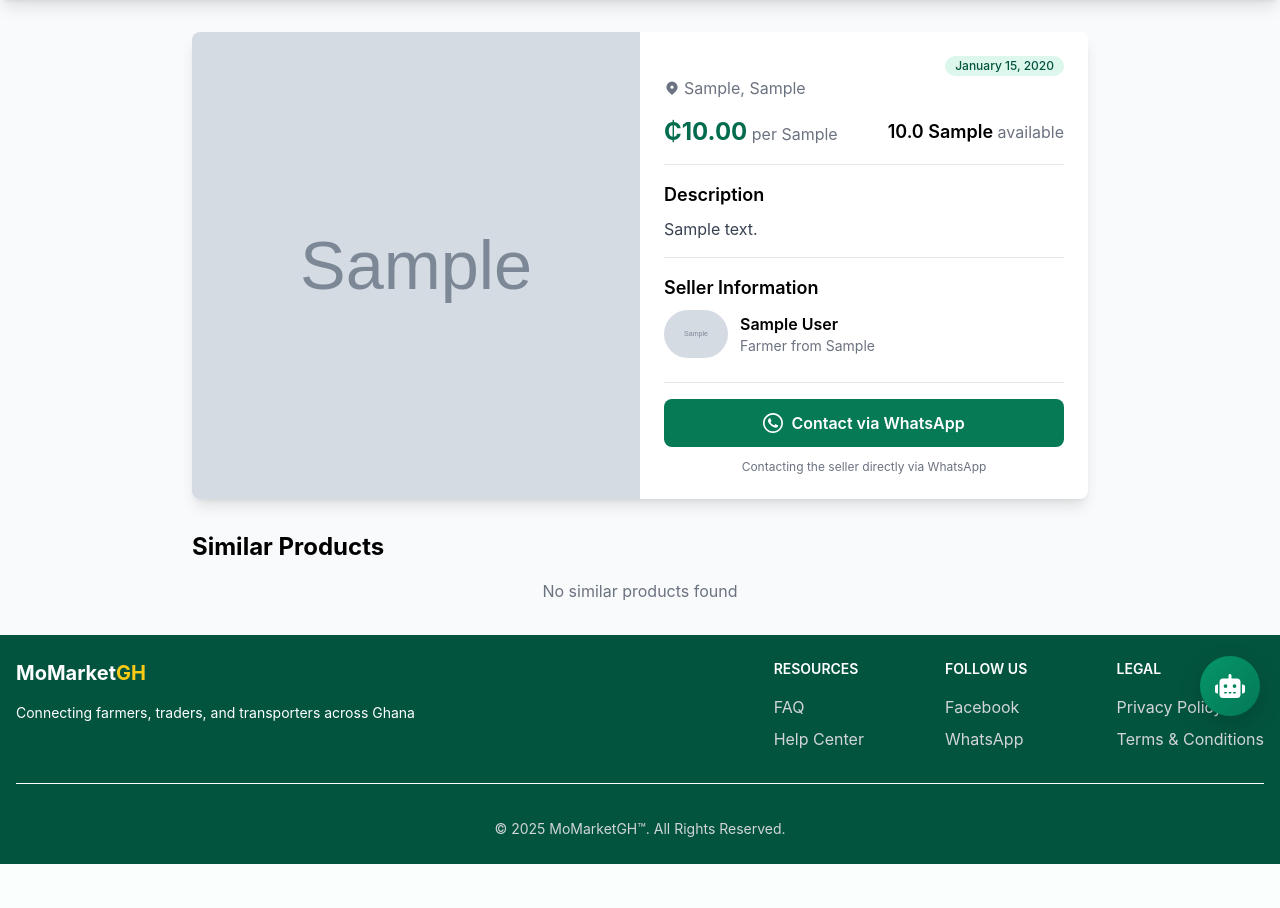
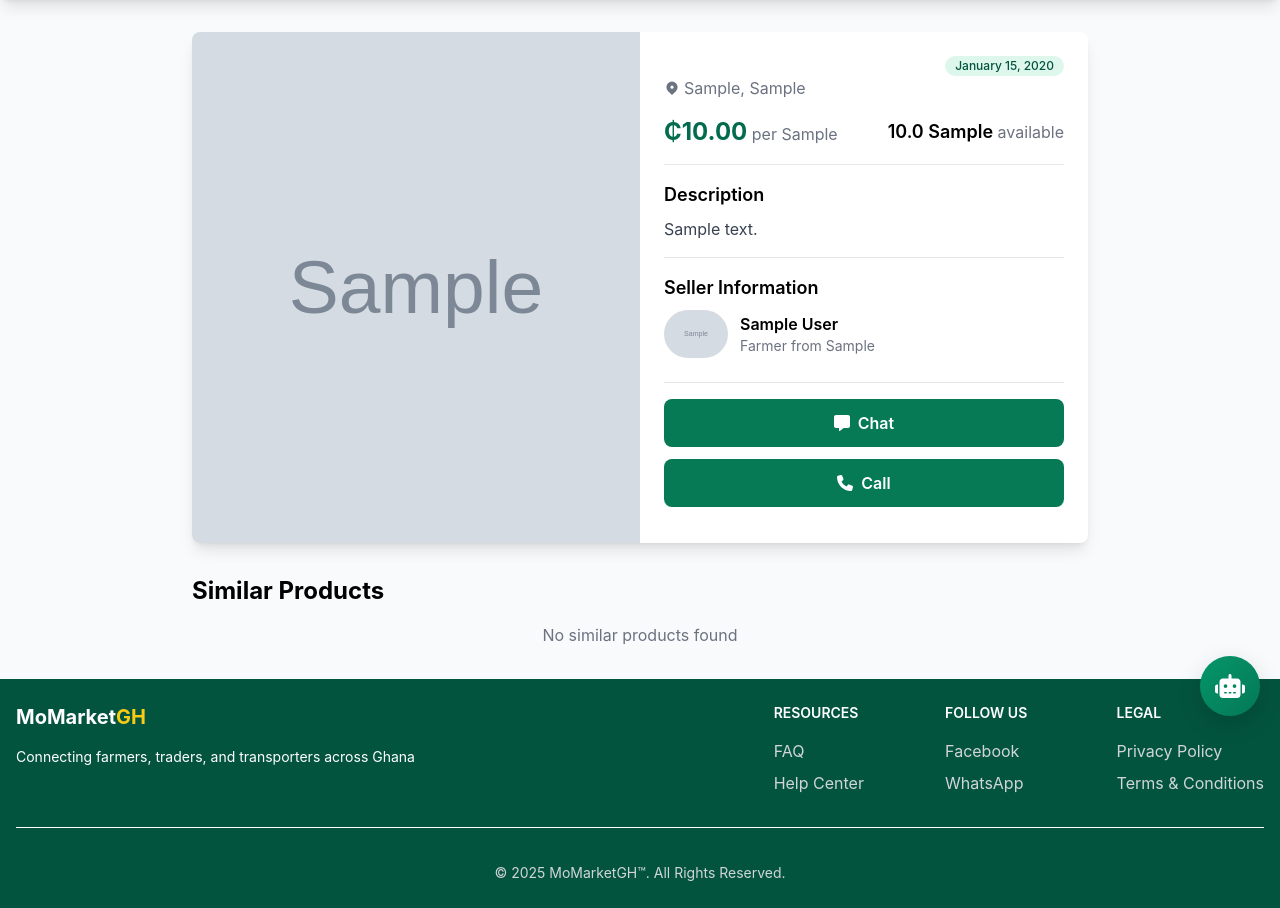
Before and after one commit to zeroruntime/momarketgh, a Django app: a page that uses templates/products/product_detail.html in a window 1280 px wide. Shown: the part 64-972 px from the top of the page. Before the commit the page ends 928 px from the top, so only its background shows below. Run offline with Django 5.2, Linux system fonts and the light colour scheme; a user stored in the database is signed in; data comes from the database, SQL or seed files in the repository; tables that the repository leaves empty hold one stand-in row (values such as "Sample post"); grey boxes marked "Sample" are stand-in pictures; style sheets or scripts are compiled from the project's sources; some libraries are stand-ins or nearby versions.

Commit message:
Fixed bugs

```diff
--- a/templates/products/crop_listings.html
+++ b/templates/products/crop_listings.html
@@ -18,7 +18,7 @@
 
       {% if user.is_authenticated and user.role == 'Farmer' %}
       <a href="{% url 'create_listing' %}"
-         class="inline-flex z-64 items-center px-4 py-2 bg-green-600 hover:bg-green-700 text-white rounded-lg transition">
+         class="inline-flex items-center px-4 py-2 bg-green-600 hover:bg-green-700 text-white rounded-lg transition">
         <i class="fas fa-plus mr-2"></i> Add Your Listing
       </a>
       {% endif %}
@@ -55,7 +55,7 @@
         <!-- Filter Button -->
         <div class="flex items-end">
           <button type="submit"
-                  class="w-full bg-green-600 hover:bg-green-700 z-64  text-white py-2 px-4 rounded-lg transition flex items-center justify-center">
+                  class="w-full bg-green-600 hover:bg-green-700  text-white py-2 px-4 rounded-lg transition flex items-center justify-center">
             <i class="fas fa-filter mr-2"></i> Apply Filters
           </button>
         </div>
--- a/templates/products/product_detail.html
+++ b/templates/products/product_detail.html
@@ -66,16 +66,16 @@
 
                 <div class="border-t border-gray-200 pt-4">
                     {% if user.is_authenticated %}
-                    <a href="https://wa.me/{{ product.user.phone_number|slugify }}" target="_blank" class="track-click block w-full bg-green-600 hover:bg-green-700 text-white text-center py-3 px-4 rounded-lg font-semibold mb-3" data-listing-id="{{ product.id }}">
+                    <a href="{% url 'start_chat' product.uid %}" class="track-click block w-full bg-green-600 hover:bg-green-700 text-white text-center py-3 px-4 rounded-lg font-semibold mb-3" data-listing-id="{{ product.id }}">
                         <div class="flex items-center justify-center">
-                            <svg class="w-5 h-5 mr-2" fill="currentColor" viewBox="0 0 24 24" xmlns="http://www.w3.org/2000/svg">
-                                <path d="M17.472 14.382c-.297-.149-1.758-.867-2.03-.967-.273-.099-.471-.148-.67.15-.197.297-.767.966-.94 1.164-.173.199-.347.223-.644.075-.297-.15-1.255-.463-2.39-1.475-.883-.788-1.48-1.761-1.653-2.059-.173-.297-.018-.458.13-.606.134-.133.298-.347.446-.52.149-.174.198-.298.298-.497.099-.198.05-.371-.025-.52-.075-.149-.669-1.612-.916-2.207-.242-.579-.487-.5-.669-.51-.173-.008-.371-.01-.57-.01-.198 0-.52.074-.792.372-.272.297-1.04 1.016-1.04 2.479 0 1.462 1.065 2.875 1.213 3.074.149.198 2.096 3.2 5.077 4.487.709.306 1.262.489 1.694.625.712.227 1.36.195 1.871.118.571-.085 1.758-.719 2.006-1.413.248-.694.248-1.289.173-1.413-.074-.124-.272-.198-.57-.347z"></path>
-                                <path d="M12 0C5.373 0 0 5.373 0 12s5.373 12 12 12 12-5.373 12-12S18.627 0 12 0zm0 22c-5.523 0-10-4.477-10-10S6.477 2 12 2s10 4.477 10 10-4.477 10-10 10z"></path>
-                            </svg>
-                            Contact via WhatsApp
+                            <i class="fas fa-message mr-2"></i> Chat
                         </div>
                     </a>
-                    <p class="text-xs text-gray-500 text-center">Contacting the seller directly via WhatsApp</p>
+                    <a href="tel:{{ user.phone_number }}" class="track-click block w-full bg-green-600 hover:bg-green-700 text-white text-center py-3 px-4 rounded-lg font-semibold mb-3" data-listing-id="{{ product.id }}">
+                        <div class="flex items-center justify-center">
+                            <i class="fas fa-phone mr-2"></i> Call
+                        </div>
+                    </a>
                     {% else %}
                     <div class="bg-gray-100 rounded-lg p-4 text-center">
                         <p class="text-gray-700 mb-2">You need to login to contact this seller</p>
```
